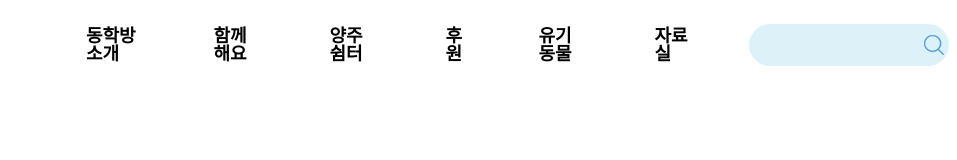
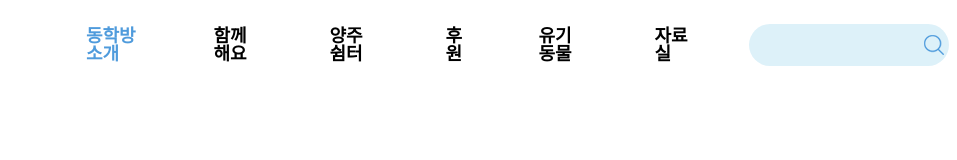
Before and after one commit to wooju75/portfolio01, a plain HTML site: page index.html in a window 1280 px wide. In both pictures the pointer is over the link "동학방소개". Shown: the full height of the page, 256-1213 px from the left. Drawn offline with Linux system fonts and the light colour scheme; a web font is replaced by a local one.

Commit message:
Updated header.css

```diff
--- a/css/components/header.css
+++ b/css/components/header.css
@@ -21,6 +21,12 @@
   font-size: 18px;
   font-weight: bold;
   cursor: pointer;
+  color: #000000;
+}
+
+.header__gnb ul li a:hover {
+  color: #4f9bdc;
+  transition: all 0.25s ease-in-out;
 }
 
 .header__search {
```
